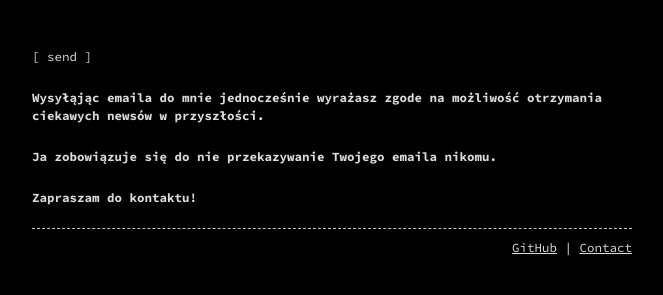
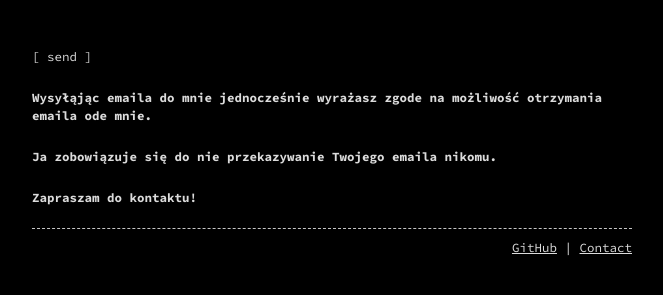
Before and after one commit to esccode/esccode.github.io, a Jekyll site: the page built from contact.md, in a window 1280 px wide. Shown: the part 197-492 px from the top of the page, without its empty margins (308-971 px from the left). Built offline with Jekyll 4.4.1, drawn with Linux system fonts in a browser that asks for light colours.

Commit message:
Update contact.md

```diff
--- a/contact.md
+++ b/contact.md
@@ -12,6 +12,6 @@ permalink: /contact
   <input type="submit" value="[ send ]">
 </form>
 
-# Wysyłąjąc emaila do mnie jednocześnie wyrażasz zgode na możliwość otrzymania ciekawych newsów w przyszłości.
+# Wysyłąjąc emaila do mnie jednocześnie wyrażasz zgode na możliwość otrzymania emaila  ode mnie.
 # Ja zobowiązuje się do nie przekazywanie Twojego emaila nikomu.
 # Zapraszam do kontaktu!
```
